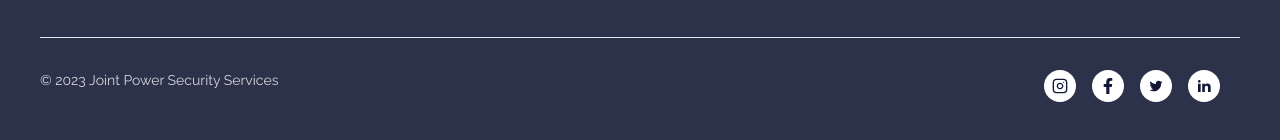
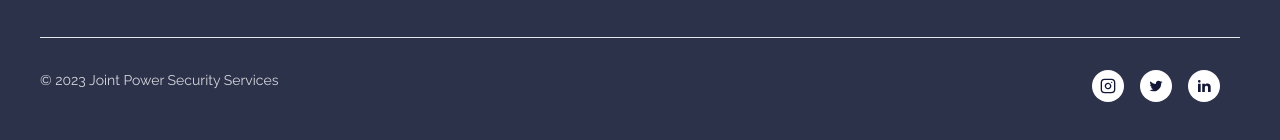
Before and after one commit to jointpower/joint_power_inc, a Next.js app: page /contact-us in a window 1280 px wide. Shown: the part 2512-2652 px from the top of the page. Built offline with nearby package versions, Linux system fonts and the light colour scheme.

Commit message:
added twitter and linkin link

```diff
--- a/src/components/atom/SocialIcons/SocialIcons.tsx
+++ b/src/components/atom/SocialIcons/SocialIcons.tsx
@@ -1,10 +1,9 @@
 import React from "react";
 import { FiInstagram } from "react-icons/fi";
-import { FaFacebookF } from "react-icons/fa";
 import { AiOutlineTwitter } from "react-icons/ai";
 import { RiLinkedinFill } from "react-icons/ri";
 interface SocialIconsProps {
-    type: "instagram" | "twitter" | "facebook" | "linkedin" | string;
+  type: "instagram" | "twitter"| "linkedin" | string;
   className?: string;
 }
 const SocialIcons = ({ type, className }: SocialIconsProps): JSX.Element => {
@@ -12,14 +11,12 @@ const SocialIcons = ({ type, className }: SocialIconsProps): JSX.Element => {
     <div className="text-normal bg-white p-2 rounded-full">
       {type === "instagram" ? (
         <FiInstagram />
-            ) : type === "facebook" ? (
-                <FaFacebookF />
       ) : type === "linkedin" ? (
         <RiLinkedinFill />
       ) : type === "twitter" ? (
         <AiOutlineTwitter />
       ) : (
-                ""
+        null
       )}
     </div>
   );
--- a/src/components/molecules/ContactInfo/ContactInfo.tsx
+++ b/src/components/molecules/ContactInfo/ContactInfo.tsx
@@ -18,10 +18,8 @@ const ContactInfo = () => {
       type: "instagram",
       url: "https://www.instagram.com/jointpowersecurity/",
     },
-    { type: "facebook", url: "" },
-    { type: "twitter", url: "" },
-    ,
-    { type: "linkedin", url: "" },
+    { type: "twitter", url: "https://twitter.com/jointpowersec" },
+    { type: "linkedin", url: "https://www.linkedin.com/company/joint-power-security-services-inc/" }
   ];
 
   const logo = [
--- a/src/components/molecules/SocialLinks/SocialLinks.tsx
+++ b/src/components/molecules/SocialLinks/SocialLinks.tsx
@@ -9,32 +9,26 @@ const SocialLinks = ({ className }: SocialLinksProps) => {
   const social_links = [
     {
       type: "instagram",
-            url: "https://www.instagram.com/jointpowersecurity/"
+      url: "https://www.instagram.com/jointpowersecurity/",
     },
-        { type: "facebook", url: "" },
-        { type: "twitter", url: "" },
-        ,
-        { type: "linkedin", url: "" }
+    { type: "twitter", url: "https://twitter.com/jointpowersec" },
+    {
+      type: "linkedin",
+      url: "https://www.linkedin.com/company/joint-power-security-services-inc/",
+    },
   ];
 
   return (
-        <div className={`${className ?? className} px-5 flex justify-center md:justify-start gap-4`}>
-            {social_links.map((link, index) =>
-                link?.type === "instagram" ? (
-                    <a
-                        key={index}
-                        target="_blank"
-                        href={link?.url}
-                        rel="noreferrer"
+    <div
+      className={`${
+        className ?? className
+      } px-5 flex justify-center md:justify-start gap-4`}
     >
+      {social_links.map((link, index) => (
+        <a key={index} target="_blank" href={link?.url} rel="noreferrer">
           <SocialIcons type={`${link?.type}`} />
         </a>
-                ) : (
-                    <Links key={index} url="/#">
-                        <SocialIcons type={`${link?.type}`} />
-                    </Links>
-                )
-            )}
+      ))}
     </div>
   );
 };
--- a/src/components/molecules/Team/Team.tsx
+++ b/src/components/molecules/Team/Team.tsx
@@ -22,10 +22,8 @@ export const Team = ({ src, teamName, founder, Class }: TeamProps) => {
       type: 'instagram',
       url: 'https://www.instagram.com/jointpowersecurity/',
     },
-    { type: 'facebook', url: '' },
-    { type: 'twitter', url: '' },
-    ,
-    { type: 'linkedin', url: '' },
+    { type: "twitter", url: "https://twitter.com/jointpowersec" },
+    { type: "linkedin", url: "https://www.linkedin.com/company/joint-power-security-services-inc/" }
   ];
   return (
     <div
```
Lines whose indentation alone changed are shown as unchanged.
